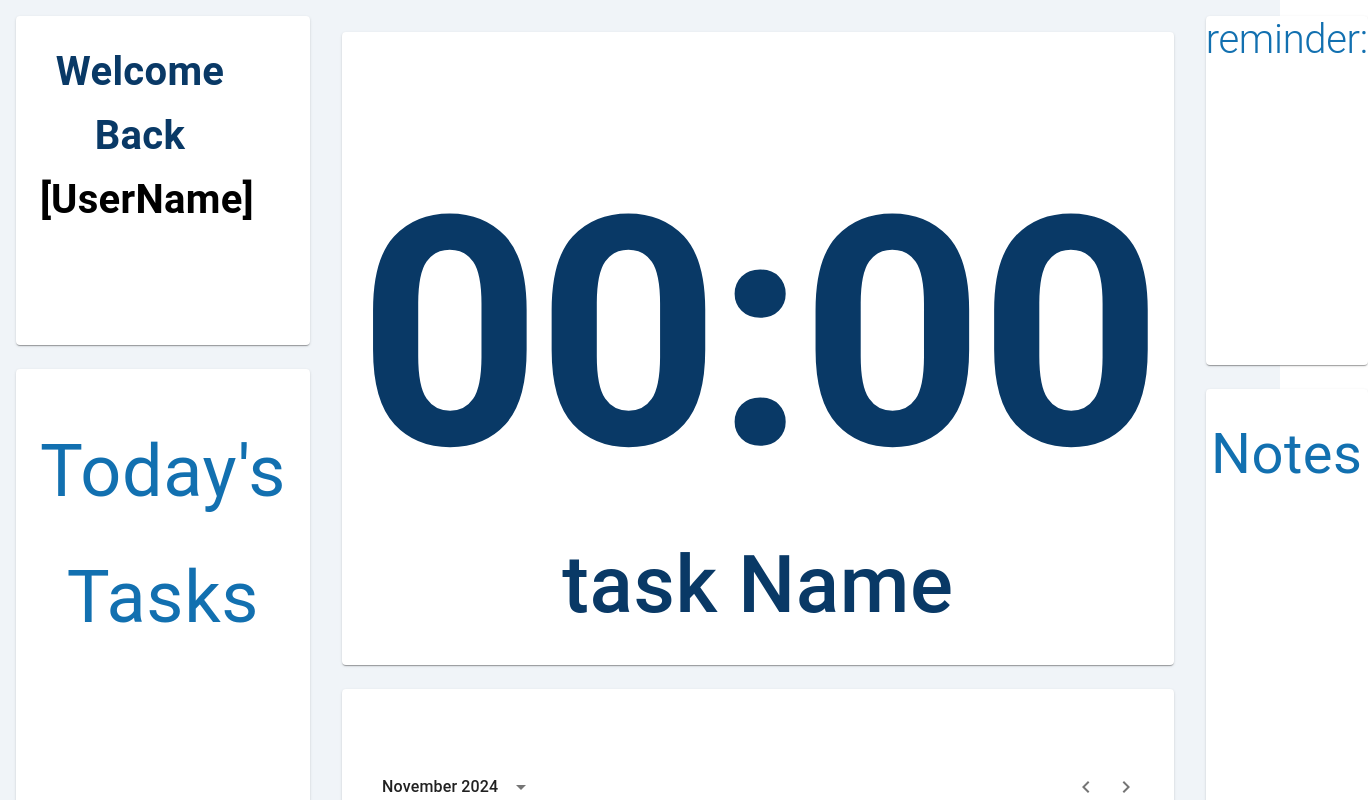
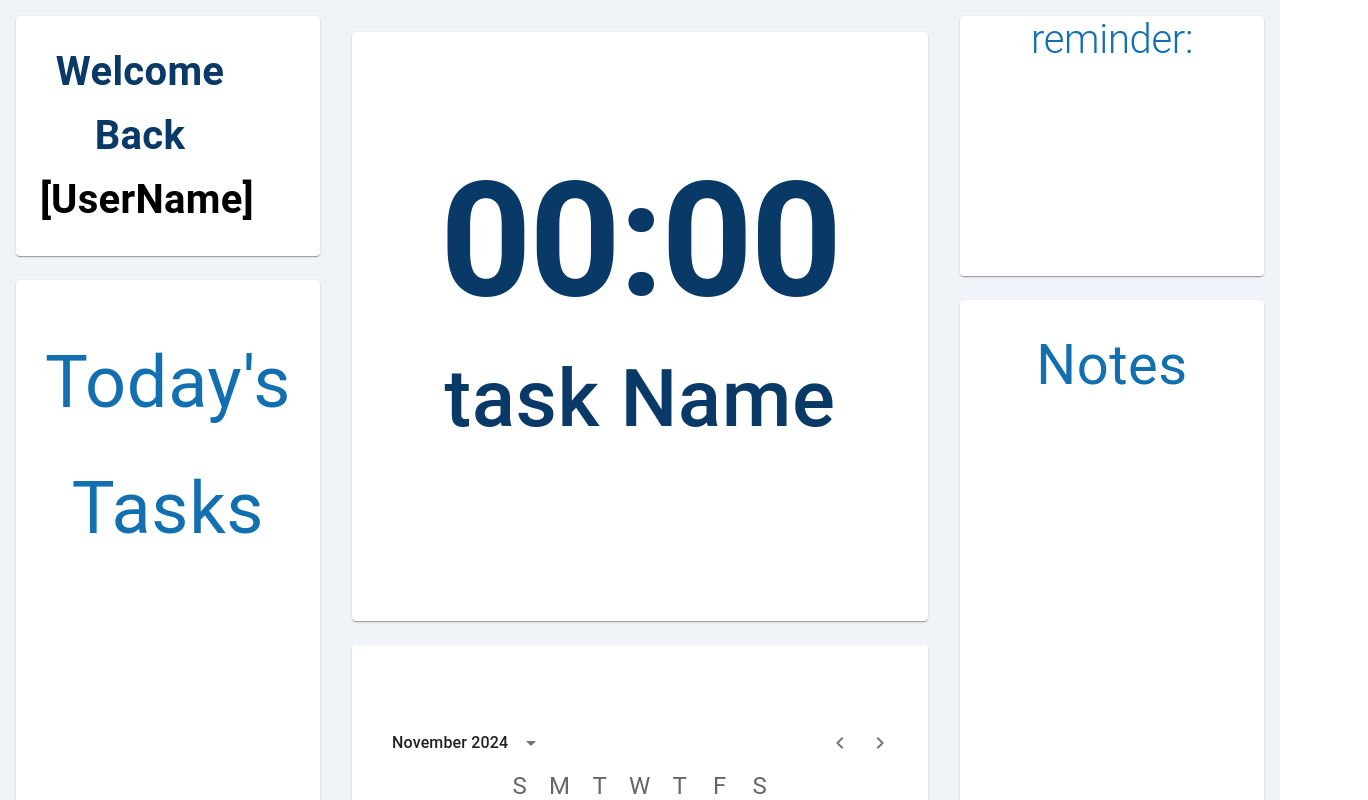
Before and after one commit to priscaolose/Group7_Capstone, a React (Create React App) app in the folder focus-app/: page / in a window 1280 px wide. Shown: the top 800 px of the page, 1368 px wide, since content can reach past the window. Built offline with nearby package versions, Linux system fonts and the light colour scheme.

Commit message:
edited time stize on dashboard

```diff
--- a/focus-app/src/components/Dashboard.js
+++ b/focus-app/src/components/Dashboard.js
@@ -35,7 +35,7 @@ function Dashboard() {
          <Box sx={{ p: 2, display: 'grid', gridTemplateRows: '1fr 1fr', gap: 3, textAlign: 'center' }}>
                 {/* Timer */}
                 <Paper sx={{ p: 2 }}>
-                    <Typography variant="h1" sx={{ fontSize: '20rem', fontWeight: 'bold', color: '#093966', paddingTop: '100px'}}>00:00</Typography>
+                    <Typography variant="h1" sx={{ fontSize: '10rem', fontWeight: 'bold', color: '#093966', paddingTop: '100px'}}>00:00</Typography>
                     <Typography variant="h6" sx={{ fontSize: '5rem', color: '#093966', width: "100%"}}>task Name</Typography>
                 </Paper>
 
```
